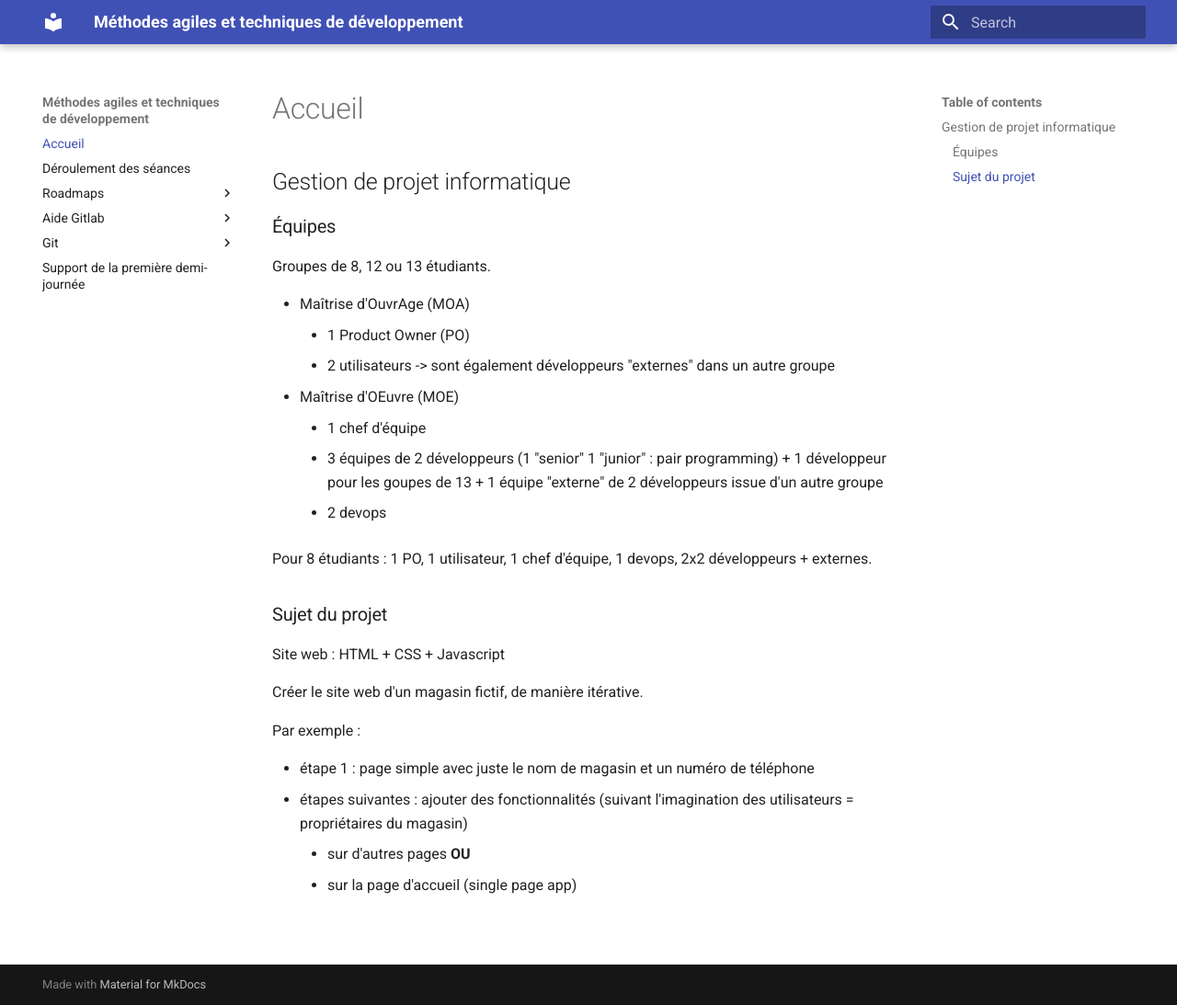
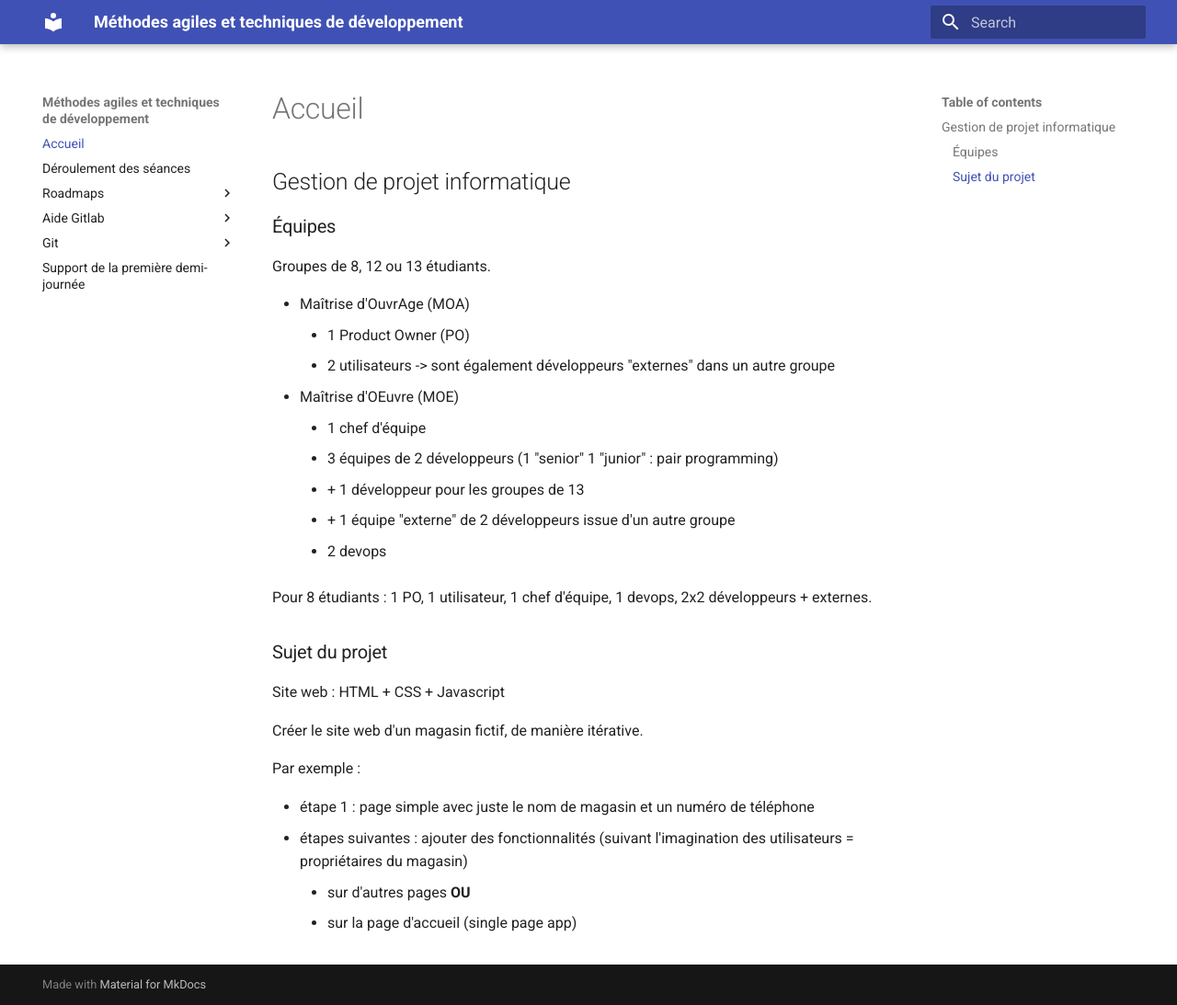
Before and after one commit to azarz/Methodes-agiles-et-techniques-de-developpement-ing2-m1, an MkDocs documentation site: the page built from docs/index.md, in a window 1280 px wide and 1093 px high. Shown: the whole window at 92% size. Built offline with MkDocs 1.6.1 and Material for MkDocs 9.7.7, drawn with Linux system fonts in a browser that asks for light colours.

Commit message:
update presentation j1

```diff
--- a/docs/index.md
+++ b/docs/index.md
@@ -8,7 +8,9 @@ Groupes de 8, 12 ou 13 étudiants.
     * 2 utilisateurs -> sont également développeurs "externes" dans un autre groupe
 * Maîtrise d'OEuvre (MOE)
     * 1 chef d'équipe
-    * 3 équipes de 2 développeurs (1 "senior" 1 "junior" : pair programming) + 1 développeur pour les goupes de 13 + 1 équipe "externe" de 2 développeurs issue d'un autre groupe
+    * 3 équipes de 2 développeurs (1 "senior" 1 "junior" : pair programming)
+     + \+ 1 développeur pour les groupes de 13
+     + \+ 1 équipe "externe" de 2 développeurs issue d'un autre groupe
     * 2 devops
 
 Pour 8 étudiants : 1 PO, 1 utilisateur, 1 chef d'équipe, 1 devops, 2x2 développeurs + externes.
```
Also changed, not shown: 1 other file.
